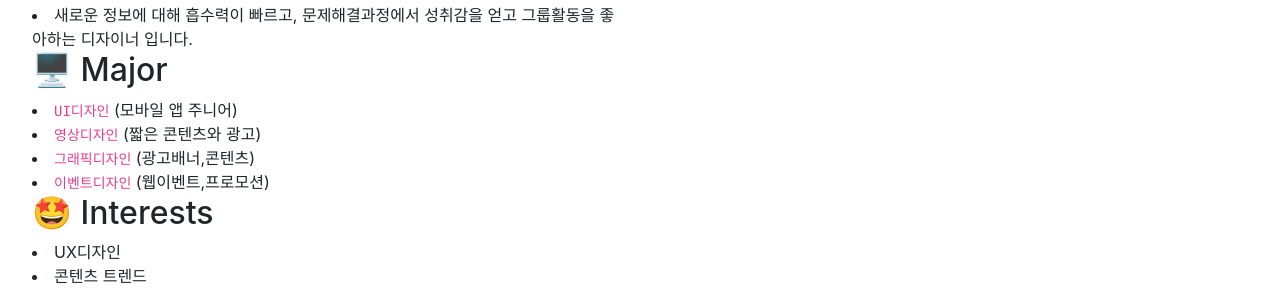
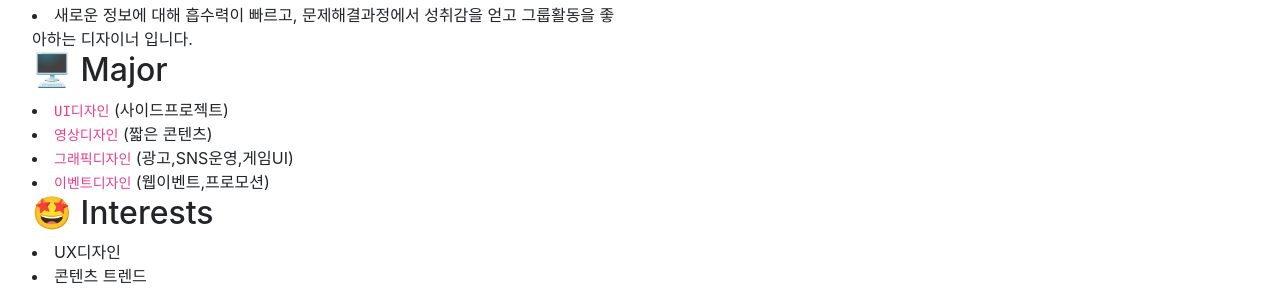
Before and after one commit to pjaehong/pjaehong.github.io, a Jekyll site: the page built from index.html, in a window 1280 px wide. Shown: the part 866-1156 px from the top of the page. Built offline with Jekyll 4.4.1, drawn with Linux system fonts in a browser that asks for light colours; nearby versions of some CDN libraries; comment, search, counter and statistics services are not loaded.

Commit message:
Update authors.yml

```diff
--- a/_data/authors.yml
+++ b/_data/authors.yml
@@ -5,9 +5,9 @@ author:
     location: South Korea 🇰🇷
     email: gyulim1993@gmail.com
   Majors:
-    - Major: <code class="language-plaintext highlighter-rouge">UI디자인</code> (모바일 앱 주니어)
-    - Major: <code class="language-plaintext highlighter-rouge">영상디자인</code> (짧은 콘텐츠와 광고)
-    - Major: <code class="language-plaintext highlighter-rouge">그래픽디자인</code> (광고배너,콘텐츠)
+    - Major: <code class="language-plaintext highlighter-rouge">UI디자인</code> (사이드프로젝트)
+    - Major: <code class="language-plaintext highlighter-rouge">영상디자인</code> (짧은 콘텐츠)
+    - Major: <code class="language-plaintext highlighter-rouge">그래픽디자인</code> (광고,SNS운영,게임UI)
     - Major: <code class="language-plaintext highlighter-rouge">이벤트디자인</code> (웹이벤트,프로모션)
   Interests:
     - Interest: UX디자인
```
